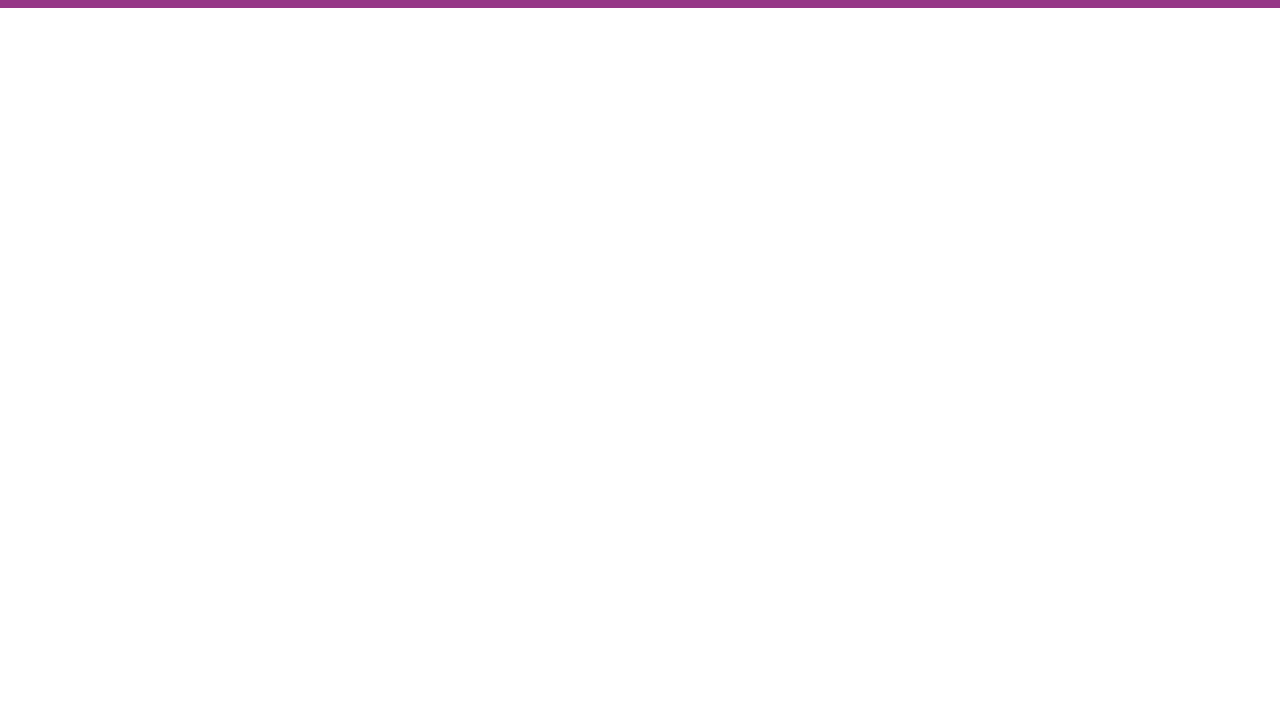
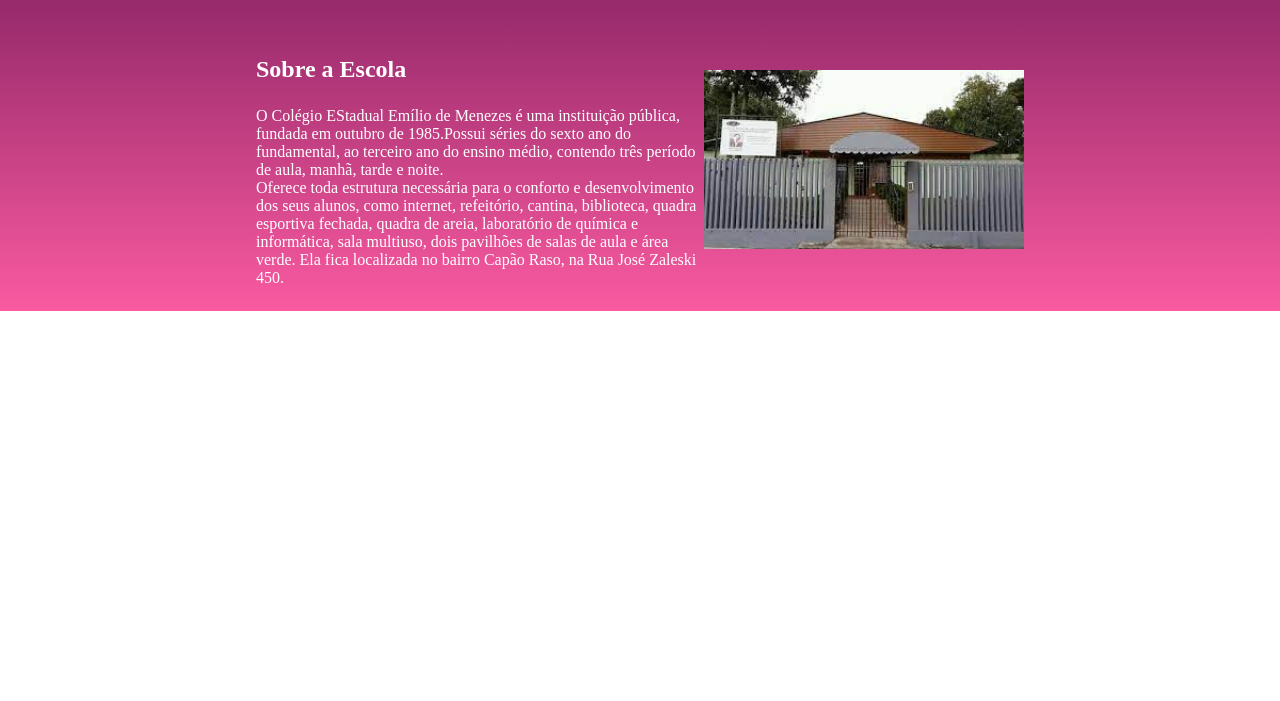
Before and after one commit to Lohana07/site-turma-criativa, a plain HTML site: page index.html in a window 1280 px wide. Shown: the part 99-800 px from the top of the page. Drawn offline with Linux system fonts and the light colour scheme.

Commit message:
sessão escola finalizada

```diff
--- a/index.html
+++ b/index.html
@@ -15,6 +15,13 @@
             <li class="cabecalho-lista-item">Estudante</li>
         </ul>
     </header>
-
+    <section class="escola">
+        <div class="escola-div-conteudo">
+            <h2 class="escola-titulo">Sobre a Escola</h2>
+            <p class="escola-texto-um"></p> O Colégio EStadual Emílio de Menezes é uma instituição pública, fundada em outubro de 1985.Possui séries do sexto ano do fundamental, ao terceiro ano do ensino médio, contendo três período de aula, manhã, tarde e noite.
+            <p class="escola-texto-dois"></p> Oferece toda estrutura necessária para o conforto e desenvolvimento dos seus alunos, como internet, refeitório, cantina, biblioteca, quadra esportiva fechada, quadra de areia, laboratório de química e informática, sala multiuso, dois pavilhões de salas de aula e área verde. Ela fica localizada no bairro Capão Raso, na Rua José Zaleski 450.
+        </div>
+        <img class="escola-imagem" src="escola-imagem.jpg" alt="imagem da escola">
+    </section>
  </body>
 </html>
--- a/style.css
+++ b/style.css
@@ -4,7 +4,7 @@
 }
 
 .cabecalho {
-    background-color:#963787;
+    background-color:#982b6c;
     color: white;
     display: flex;
     justify-content: space-around;
@@ -21,3 +21,23 @@ width: 20%;
     margin: 0 16px;
     font-size: 24px;
 }
+
+.escola-imagem{
+width: 25%;
+}
+
+.escola{
+    background-image: linear-gradient(#982b6c,#fa5aa0);
+    color: white;
+    display: flex;
+    justify-content: center;
+    align-items: center;
+    padding: 24px 0;
+}
+.escola-titulo{
+    padding: 24px 0;
+}
+
+.escola-div-conteudo{
+    width: 35%;
+}
```
Also changed, not shown: escola-imagem.jpg (added).
